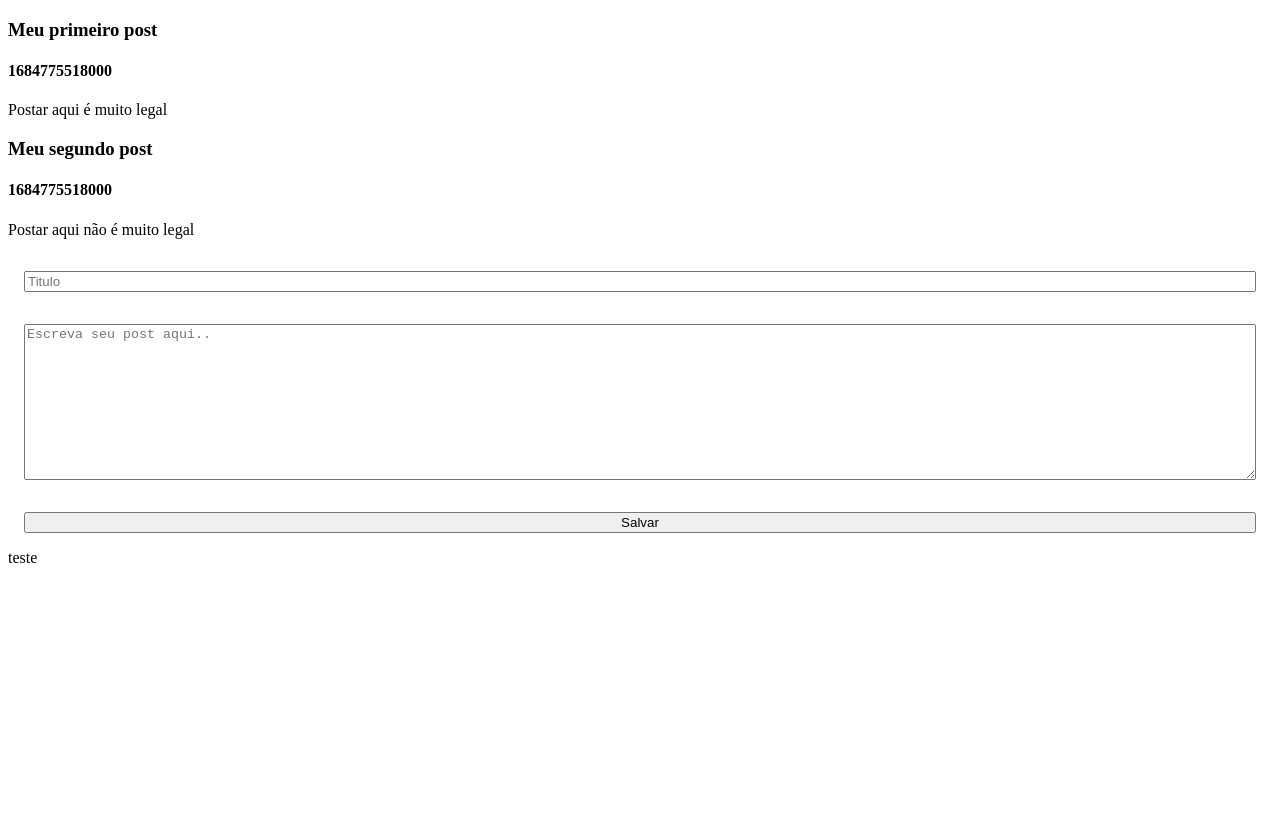
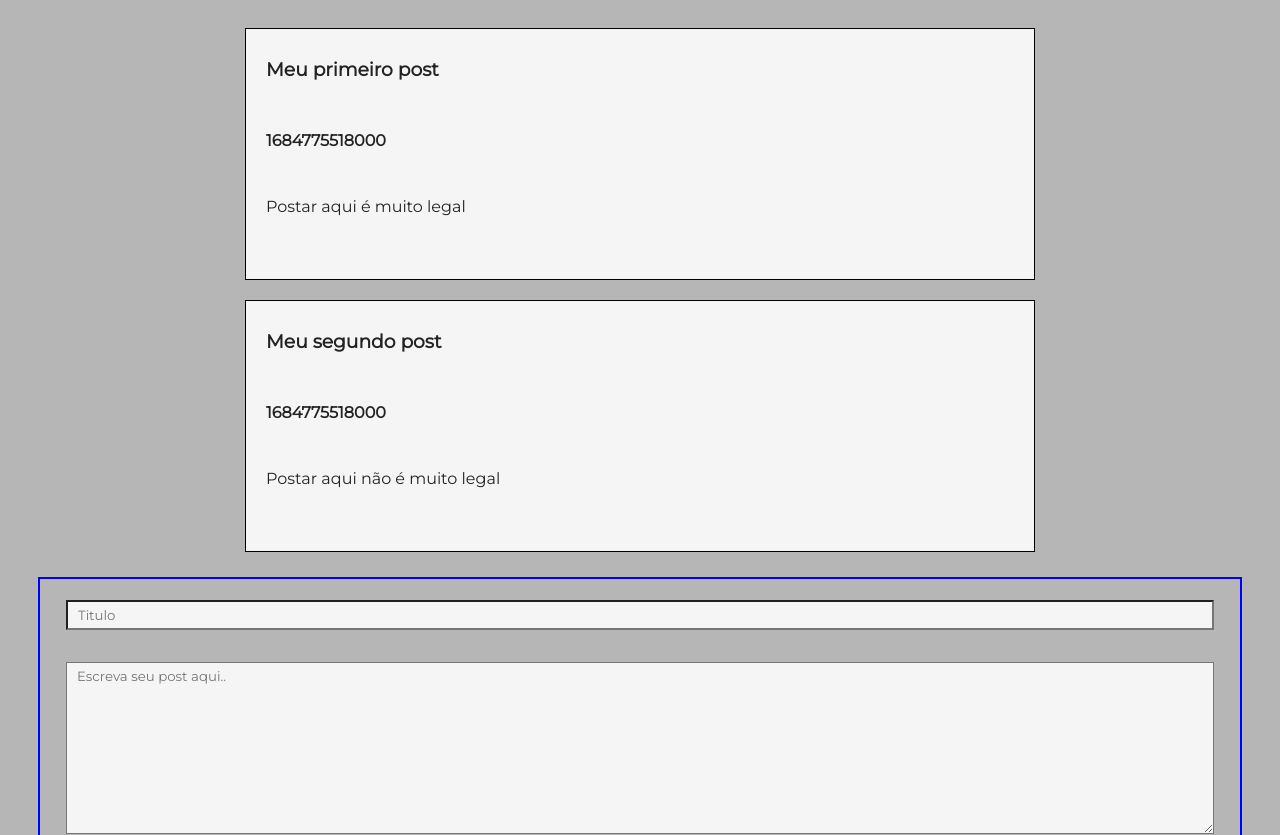
Before and after one commit to KarolKowalczuck/blogVue, a Vue app: page / in a window 1280 px wide. Shown: the top 835 px of the page. Before the commit the page ends 800 px from the top, so only its background shows below. Built offline with nearby package versions, Linux system fonts and the light colour scheme.

Commit message:
finaliza criação de posts

```diff
--- a/index.html
+++ b/index.html
@@ -5,6 +5,9 @@
     <link rel="icon" href="/favicon.ico">
     <meta name="viewport" content="width=device-width, initial-scale=1.0">
     <title>Vite App</title>
+    <link rel="preconnect" href="https://fonts.googleapis.com">
+<link rel="preconnect" href="https://fonts.gstatic.com" crossorigin>
+<link href="https://fonts.googleapis.com/css2?family=Montserrat&display=swap" rel="stylesheet">
   </head>
   <body>
     <div id="app"></div>
--- a/src/App.vue
+++ b/src/App.vue
@@ -52,15 +52,15 @@ export default {
 </script>
 
 <template>
-  <div id="lista-posts">
-    <div class="post" v-for="post in posts" :key="post.key">
+  <div id="lista-posts" class="flex">
+    <div class="post flex" v-for="post in posts" :key="post.key">
       <h3>{{ post.title }}</h3>
       <h4>{{ post.datetime }}</h4>
       <p>{{ post.content }}</p>
     </div>
   </div>
 
-  <form action="">
+  <form action="" class="flex">
     <input v-model="formData.title" placeholder="Titulo" />
     <textarea
       name="content"
@@ -80,12 +80,45 @@ export default {
 </template>
 
 <style scoped>
+
+template {
+  width: 100vw;
+  height: 100vh;
+  overflow: hidden;
+}
+
 form {
-  display: flex;
-  flex-direction: column;
+  border: 2px solid blue;
+
+
+
 }
 
 form > * {
   margin: 1rem;
+  background-color: whitesmoke;
 }
+
+#lista-posts {
+  justify-content: center;
+  align-items: center;
+}
+
+#lista-posts * {
+  background-color: whitesmoke;
+  color: rgb(36, 35, 35);
+
+
+
+}
+.post {
+  border: 1px solid black;
+
+  width: 60vw;
+  height: 30vh;
+  justify-content: flex-start;
+  align-items: flex-start;
+  margin-block-end: 20px;
+}
+
 </style>
--- a/src/assets/base.css
+++ b/src/assets/base.css
@@ -0,0 +1,10 @@
+* {
+    font-family: 'Montserrat', sans-serif;
+    padding: 5px 10px;
+    background-color: rgb(182, 182, 182);
+}
+
+.flex {
+    display: flex;
+    flex-direction: column;
+}
```
